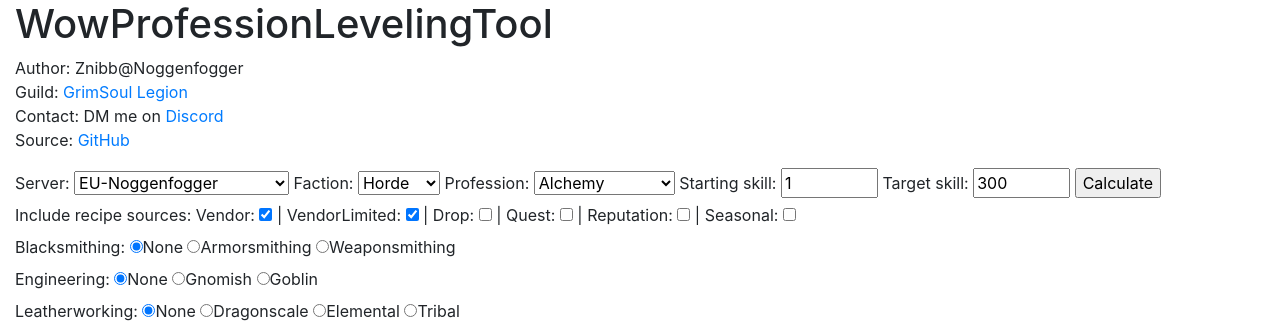
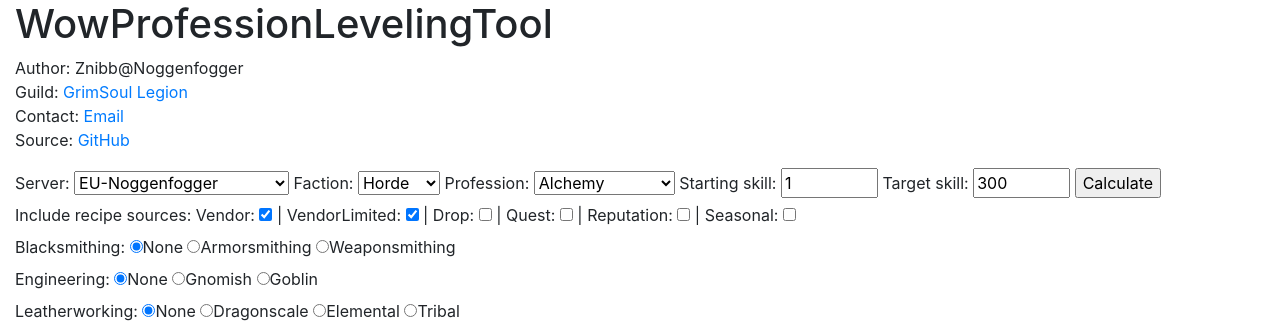
Before and after one commit to znibb/WowProfessionLevelingTool, a Flask app: page / in a window 1280 px wide. Shown: the top 330 px of the page. Run offline with Flask 2, Linux system fonts and the light colour scheme; some libraries are stand-ins or nearby versions.

Commit message:
Changed contact option from Discord to email

```diff
--- a/app/routes.py
+++ b/app/routes.py
@@ -7,7 +7,7 @@
 author = {
     'username': 'Znibb',
     'server':   'Noggenfogger',
-    'discord':  "https://discordapp.com/channels/@me/192987995006173184"}
+    'email':  "znibb@zkylark.se"}
 title = {
     'short':    'WPLT',
     'long':     'WowProfessionLevelingTool',
--- a/app/templates/base.html
+++ b/app/templates/base.html
@@ -10,7 +10,7 @@
         <p>
         Author: {{ author.username }}@{{ author.server }}<br>
         Guild: <a href="https://grimsoul.net">GrimSoul Legion</a><br>
-        Contact: DM me on <a href={{ author.discord }}>Discord</a><br>
+        Contact: <a href="mailto:{{ author.email }}?subject=WPLT">Email</a><br>
         Source: <a href={{ title.source }}>GitHub</a>
         </p>
 
```
